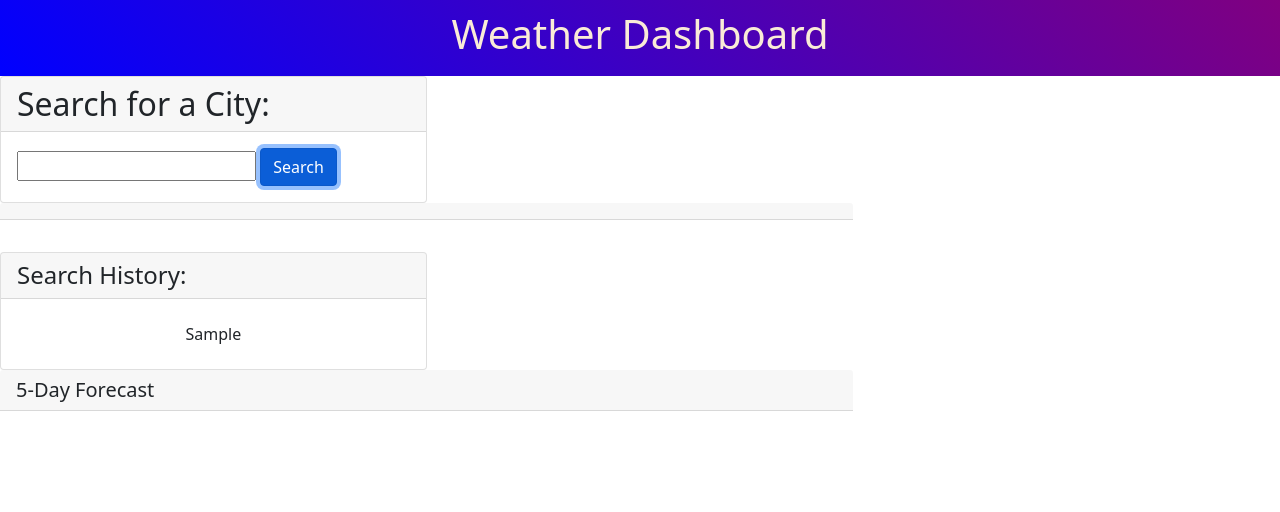
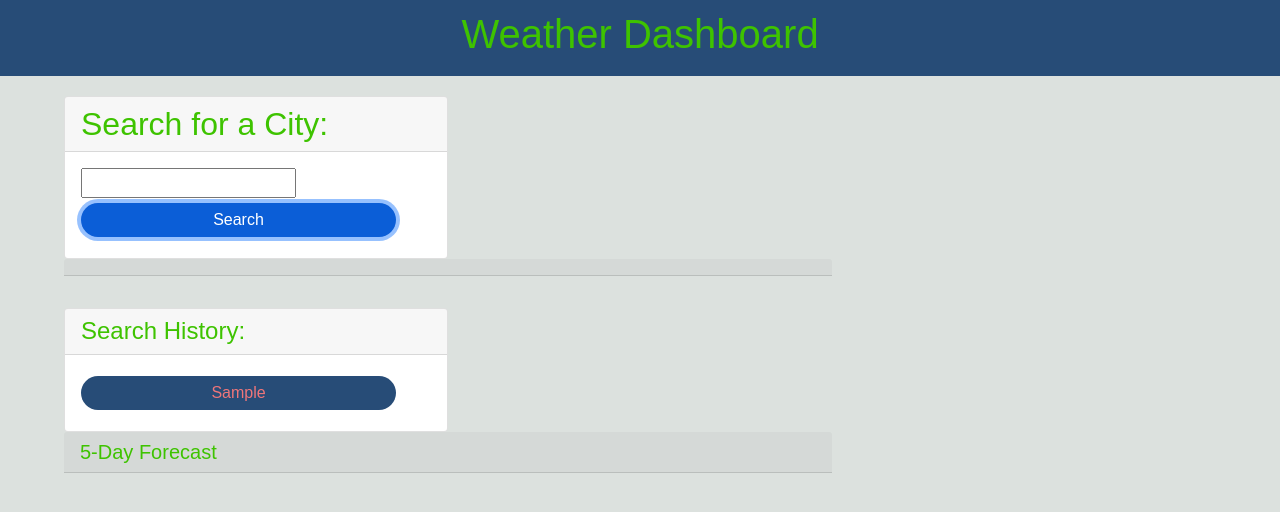
Before and after one commit to youngff43/weather-planner, a plain HTML site: page index.html in a window 1280 px wide. Both pictures are taken after typing "Sample" into the empty fields and a click on the button "Search". Drawn offline with nearby package versions, Linux system fonts and the light colour scheme; no server answers.

Commit message:
final edits to js file

```diff
--- a/assets/css/style.css
+++ b/assets/css/style.css
@@ -1,6 +1,72 @@
+:root {
+    --blue: #274c77;
+    --military-green: #757761;
+    --kelly-green: #3EC300;
+    --light-coral: #EF767a;
+    --platinum: #dce1de;
+}
+
+* {
+    box-sizing: border-box;
+}
+
+body {
+background-color: var(--platinum);
+font-size: 16px;
+color: var(--military-green);
+font-family: Arial, Helvetica, sans-serif;
+}
 
 header {
     padding: 10px;
-    background-image: linear-gradient(45deg, blue, purple);
-    color: antiquewhite;
+    background-color: var(--blue);
+    color: var(--kelly-green);
 }
+
+h2,
+h3,
+h4,
+h5 {
+    font-weight: 500;
+    margin: 0;
+    color: var(--kelly-green);
+}
+
+main {
+    margin: 20px auto;
+    width: 90%;
+}
+
+p {
+    font-size: large;
+    margin: 10px 10px;
+}
+
+.btn {
+    font-size: medium;
+    padding: 5px 5px;
+    width: 90%;
+    display: block;
+    margin: 5px 0;
+    border-radius: 40px;
+    color: var(--light-coral);
+    background-color: var(--blue);
+    border: none;
+    outline: none;
+    box-shadow: 2px black;
+}
+
+.btn:hover {
+    color: var(--blue);
+    background-color: var(--light-coral);
+    box-shadow: 2px black;
+}
+
+.day p {
+    font-size: large;
+}
+
+.list-group {
+    padding: 0px;
+    list-style: none;
+}
--- a/assets/js/script.js
+++ b/assets/js/script.js
@@ -18,7 +18,7 @@ var submitForm = function(event) {
     if (cityName) {
         searchHistoryArray.push(cityName);
         localStorage.setItem("weatherSearch", JSON.stringify(searchHistoryArray));
-        var searchHistoryEl = document.createElement('li');
+        var searchHistoryEl = document.createElement('button');
         searchHistoryEl.className = "btn";
         searchHistoryEl.setAttribute("data-city", cityName)
         searchHistoryEl.innerHTML = cityName;
@@ -26,6 +26,7 @@ var submitForm = function(event) {
         searchedHistory.removeAttribute("style")
         getWeatherInfo(cityName);
         cityNameInput.value = " ";
+        searchHistoryEl.onclick = buttonClickHandler;
     }
     else {
         alert("Please enter a valid City's Name");
@@ -50,7 +51,7 @@ var getWeatherInfo = function (cityName) {
         var date = today.getHours() + ":" + today.getMinutes() + ":" + today.getSeconds();
         //var weatherDescription = cityResponse.weather[0].description;
         var weatherIcon = cityResponse.weather[0].icon;
-        var weatherIconLink = "<img src='http://opeanweathermap.org/img/wn/" + weatherIcon + "@2x.png' />"
+        var weatherIconLink = "<img src='http://openweathermap.org/img/wn/" + weatherIcon + "@2x.png' />"
 
         currentWeather.textContent = " ";
         fiveDayBody.textContent = " ";
@@ -83,19 +84,19 @@ var displayWeather = function (weather) {
 //Create humidity//
 var humidity = document.createElement('p');
 humidity.id = "humidity";
-humidity.innerHTML = "Humidity:" + weather.current.humidity + "%";
+humidity.innerHTML = "Humidity: " + weather.current.humidity + "%";
 fiveDayBody.appendChild(humidity);
 
 //Create temperature//
 var temperature = document.createElement('p');
 temperature.id = "temperature";
-temperature.innerHTML = "Temperature" + weather.current.temp.toFixed(1) + "F";
+temperature.innerHTML = "Temperature: " + weather.current.temp.toFixed(1) + "°F";
 fiveDayBody.appendChild(temperature);
 
 //Create wind speed//
 var windSpeed = document.createElement('p');
 windSpeed.id = "wind-speed";
-windSpeed.innerHTML = "Wind Speed" + weather.current.wind_speed.toFixed(1) + "MPH";
+windSpeed.innerHTML = "Wind Speed: " + weather.current.wind_speed.toFixed(1) + "MPH";
 fiveDayBody.appendChild(windSpeed);
 
 //Create uv index//
@@ -111,7 +112,7 @@ if (uvIndexValue >= 4) {
 if (uvIndexValue >= 8) {
     uvIndex.className = "uv-index-red"
 }
-uvIndex.innerHTML = "UV Index:" + uvIndexValue;
+uvIndex.innerHTML = "UV Index: " + uvIndexValue;
 fiveDayBody.appendChild(uvIndex);
 
 var extendedForecast = weather.daily;
@@ -119,7 +120,7 @@ for (let i = 0; i < extendedForecast.length - 3; i++) {
     var date = (today.getMonth() + 1) + '/' + (today.getDate() + i + 1) + '/' + today.getFullYear();
     var weatherIcon = extendedForecast[i].weather[0].icon;
     //var weatherDescription = extendedForecast[i].weather[0].description;
-    var weatherIconLink = "<img src='http://openweathermap.org/img/wn/" + weatherIcon + "@2x.png'/>;"
+    var weatherIconLink = "<img src='http://openweathermap.org/img/wn/" + weatherIcon + "@2x.png'/>";
     var dayCard = document.createElement("div");
     dayCard.className = "day";
     dayCard.innerHTML = "<p>" + date + "</p>" +
@@ -136,12 +137,14 @@ var loadPastWeather = function() {
     if (searchArray) {
         searchHistoryArray = JSON.parse(localStorage.getItem("weatherSearch"));
         for (let i = 0; i < searchArray.length; i++) {
-            var searchHistoryElement = document.createElement('ul');
-            searchHistoryElement.className = "ul";
+            var searchHistoryElement = document.createElement('button');
+            searchHistoryElement.className = "btn";
             searchHistoryElement.setAttribute("data-city", searchArray[i])
             searchHistoryElement.innerHTML = searchArray[i];
             searchedList.appendChild(searchHistoryElement);
             searchedHistory.removeAttribute("style");
+            //searchHistoryElement.onclick = buttonClickHandler;
+            //searchHistoryElement.id = `${searchArray[i]}-button`;
         }
     }
 }
--- a/index.html
+++ b/index.html
@@ -48,9 +48,7 @@
             <div class="col-12 col-md-4" id="search-city">
                 <div class="card" id="search-history" style="display: none;">
                     <h4 class="card-header">Search History:</h4>
-                        <div class="card-body" id="history">
-                            <ul class="list-group list-group-flush" id="searched-list">
-                            </ul>
+                        <div class="card-body" id="searched-list">
                         </div>
                 </div>
             </div>
```
